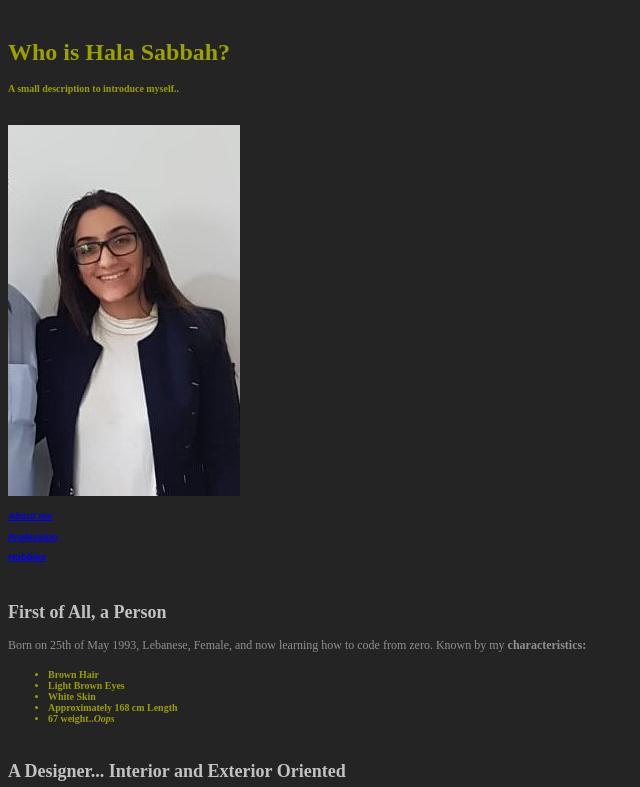
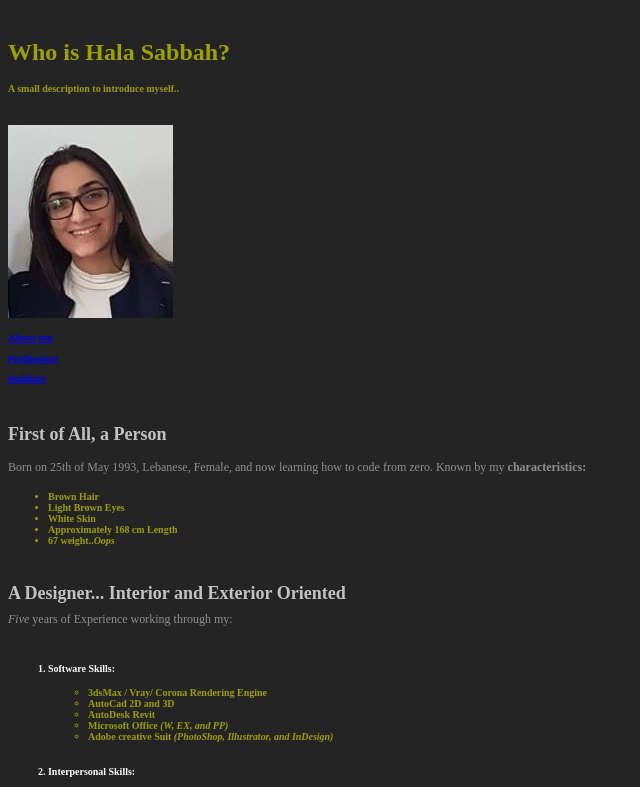
Before and after one commit to hala-sabbah/hala-sabbah0.github.io, a plain HTML site: page index.html in a window 1280 px wide. Shown: the top 787 px of the page, without its empty margins (0-640 px from the left). Drawn offline with Linux system fonts and the light colour scheme; files whose address does not match are found by name.

Commit message:
Update index.html

```diff
--- a/index.html
+++ b/index.html
@@ -73,7 +73,7 @@
     <h1>Who is Hala Sabbah?</h1>
     <h5>A small description to introduce myself..</h5><br>
 
-    <img src="C:\Users\user\Downloads\IMG_20191021_134516.jpg" >
+    <img src="C:\Users\user\Downloads\C:\Users\user\Desktop\Me_hala.jpg" >
 
     <p id="aboutme"><a href="#about-me">About me</a></p>
     <p id="professionme"><a href="#profession-me">Profession</a></p>
```
